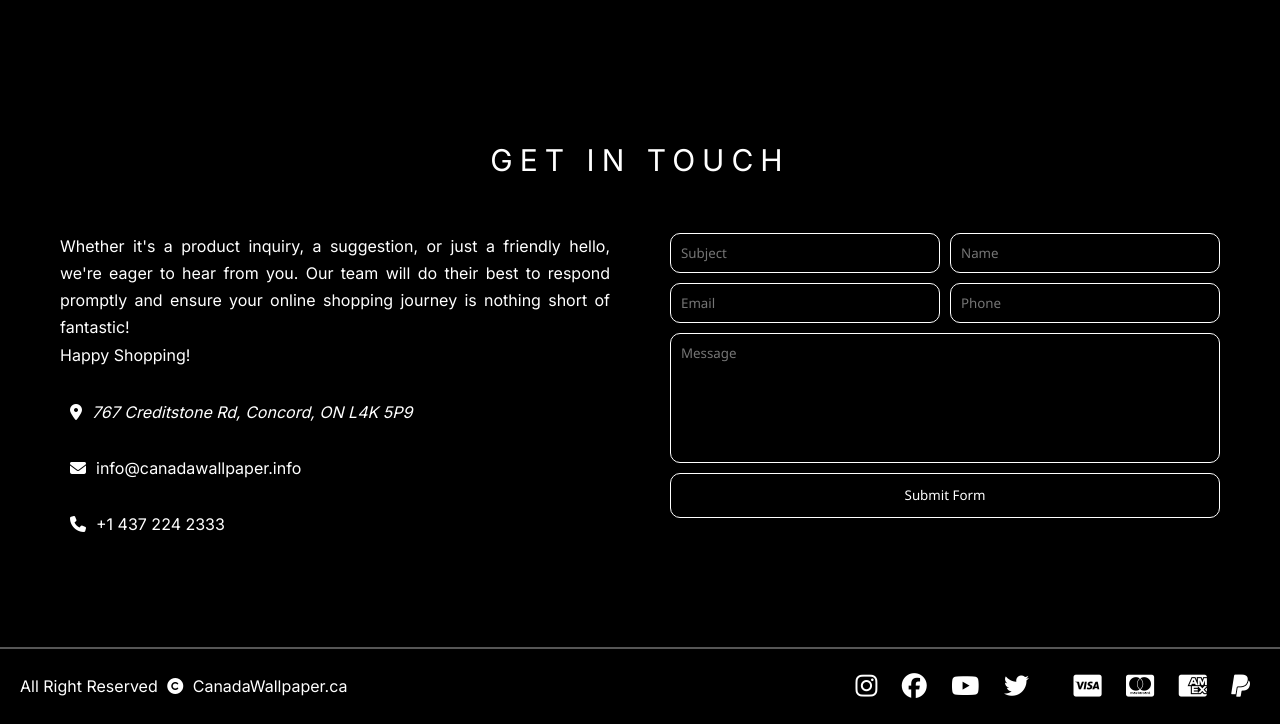
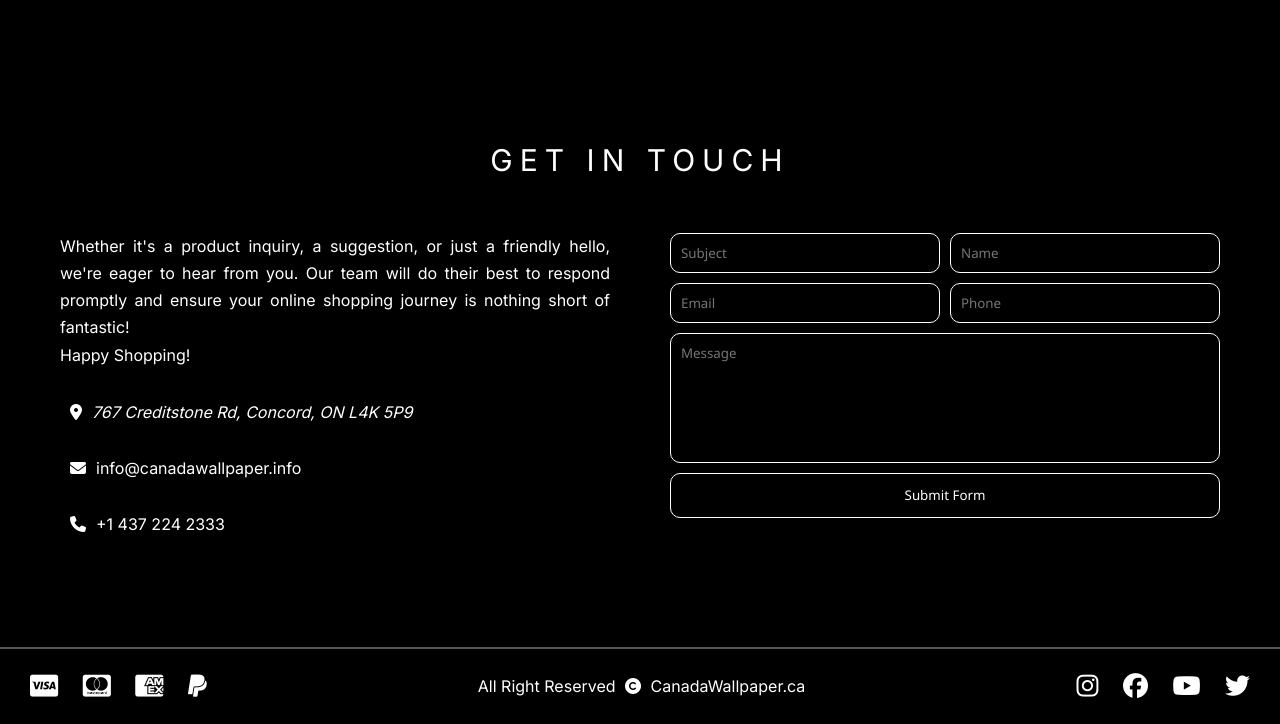
Before and after one commit to CanadaWallpaper/canadawallpaper, a website: page index.html in a window 1280 px wide. Shown: the part 3778-4502 px from the top of the page. Drawn offline with Linux system fonts and the light colour scheme; a web font is replaced by a local one.

Commit message:
Update Project

```diff
--- a/index.html
+++ b/index.html
@@ -904,6 +904,12 @@
     <!-- footer -->
     <footer class="app-footer">
       <div class="footer-container">
+        <div class="payments">
+          <a href=""> <i class="fab fa-cc-visa"></i></a>
+          <a href=""> <i class="fab fa-cc-mastercard"></i></a>
+          <a href=""> <i class="fab fa-cc-amex"></i></a>
+          <a href=""> <i class="fab fa-paypal"></i></a>
+        </div>
         <div class="copyright">
           All Right Reserved
           <i class="fa fa-copyright"></i>
@@ -922,19 +928,6 @@
           <a href="https://www.instagram.com/canadawallpaper"
             ><i class="fab fa-twitter"></i
           ></a>
-          <span> </span>
-          <a href="https://www.instagram.com/canadawallpaper">
-            <i class="fab fa-cc-visa"></i
-          ></a>
-          <a href="https://www.instagram.com/canadawallpaper">
-            <i class="fab fa-cc-mastercard"></i
-          ></a>
-          <a href="https://www.instagram.com/canadawallpaper">
-            <i class="fab fa-cc-amex"></i
-          ></a>
-          <a href="https://www.instagram.com/canadawallpaper">
-            <i class="fab fa-paypal"></i
-          ></a>
         </div>
       </div>
     </footer>
--- a/sass/layouts/_footer.scss
+++ b/sass/layouts/_footer.scss
@@ -14,7 +14,8 @@
         margin: 0 5px;
       }
     }
-    .social-links {
+    .social-links,
+    .payments {
       a {
         color: $light-color;
         i {
```
Also changed, not shown: resources/styles/style.css.
